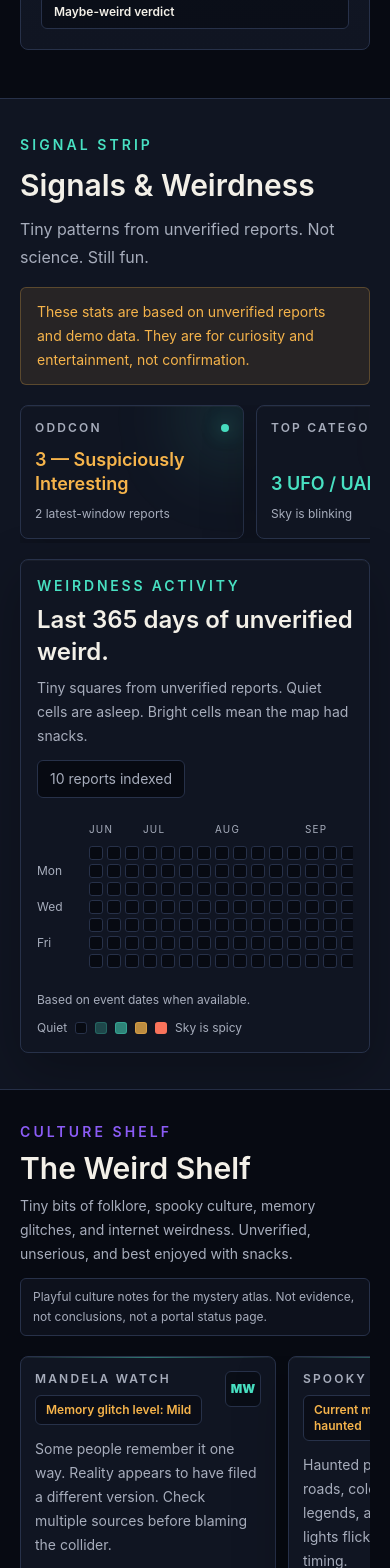
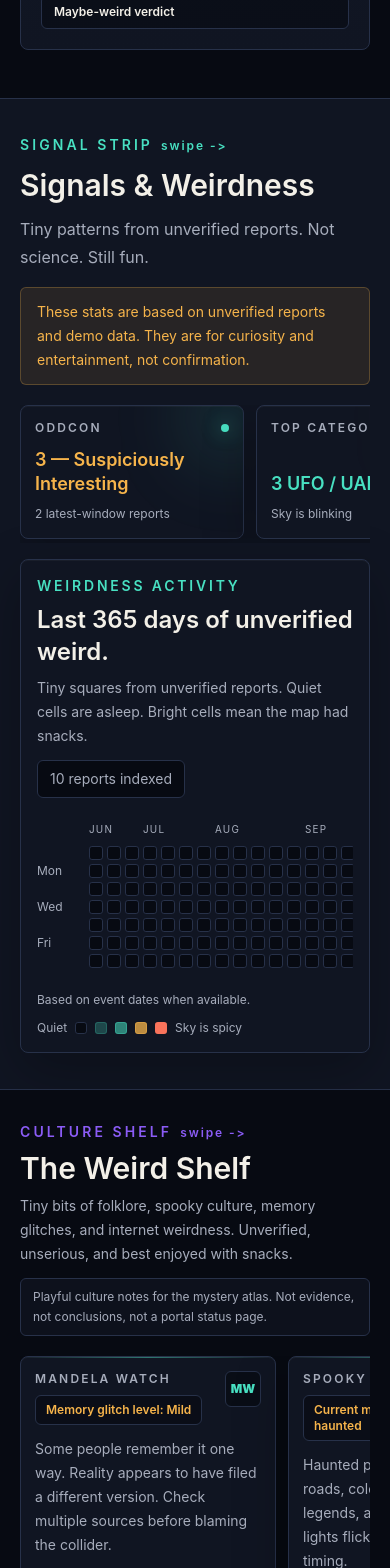
Before and after one commit to lochoa66x/oddskies, a Next.js app: page / in a window 390 px wide. Shown: the part 6320-7888 px from the top of the page. Built offline with nearby package versions, Linux system fonts and the light colour scheme; no server answers; the database is empty.

Commit message:
Add mobile swipe hints

```diff
--- a/components/SignalsWeirdness.tsx
+++ b/components/SignalsWeirdness.tsx
@@ -107,6 +107,9 @@ export function SignalsWeirdness({ reports }: { reports: Report[] }) {
           <div>
             <p className="text-sm font-semibold uppercase tracking-[0.22em] text-signal-teal">
               Signal Strip
+              <span className="ml-2 text-xs normal-case tracking-[0.16em] sm:hidden">
+                swipe -&gt;
+              </span>
             </p>
             <h2 className="mt-3 text-3xl font-semibold text-parchment md:text-5xl">
               Signals & Weirdness
--- a/components/WeirdShelf.tsx
+++ b/components/WeirdShelf.tsx
@@ -45,6 +45,9 @@ export function WeirdShelf() {
           <div>
             <p className="text-sm font-semibold uppercase tracking-[0.22em] text-signal-violet">
               Culture Shelf
+              <span className="ml-2 text-xs normal-case tracking-[0.16em] sm:hidden">
+                swipe -&gt;
+              </span>
             </p>
             <h2 className="mt-2 text-3xl font-semibold text-parchment md:text-4xl">
               The Weird Shelf
```
